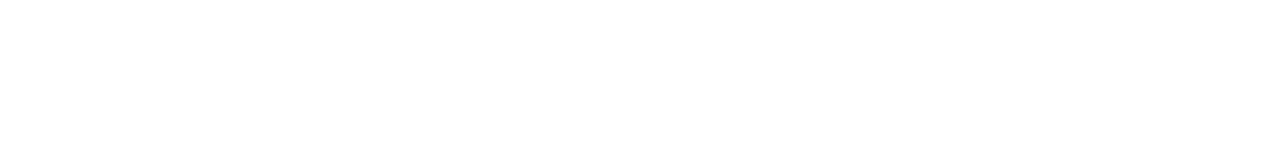
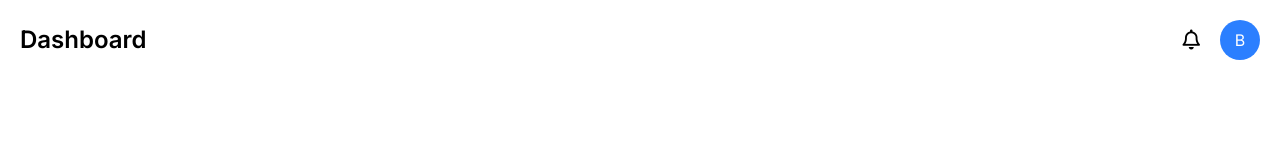
Before and after one commit to Mehedi0101/practice-day-3.5, a website: page index.html in a window 1280 px wide. Drawn offline with Linux system fonts and the light colour scheme.

Commit message:
navbar added

```diff
--- a/index.html
+++ b/index.html
@@ -6,7 +6,17 @@
     <title>User Dashboard</title>
     <link rel="stylesheet" href="src/output.css">
 </head>
-<body class="font-primary">
+<body class="font-inter">
+    <header>
+        <nav class="p-5 flex justify-between items-center">
+            <div class="text-2xl font-semibold">Dashboard</div>
+            <div class="flex items-center gap-5">
+                <i class="fa-regular fa-bell text-xl"></i>
+                <button class="h-10 w-10 rounded-full bg-blue-500 text-white">B</button>
+            </div>
+        </nav>
+    </header>
 
+    <script src="https://kit.fontawesome.com/0b4a1379b7.js" crossorigin="anonymous"></script>
 </body>
 </html>
--- a/src/input.css
+++ b/src/input.css
@@ -1,5 +1,6 @@
+@import url('https://fonts.googleapis.com/css2?family=Inter:ital,opsz,wght@0,14..32,100..900;1,14..32,100..900&display=swap');
 @import "tailwindcss";
 
 @theme{
-    --font-primary: "Inter", "sans-serif";
+    --font-inter: "Inter", "sans-serif";
 }
--- a/src/style.css
+++ /dev/null
@@ -1 +0,0 @@
-@import url('https://fonts.googleapis.com/css2?family=Inter:ital,opsz,wght@0,14..32,100..900;1,14..32,100..900&display=swap');
```
Also changed, not shown: src/output.css.
